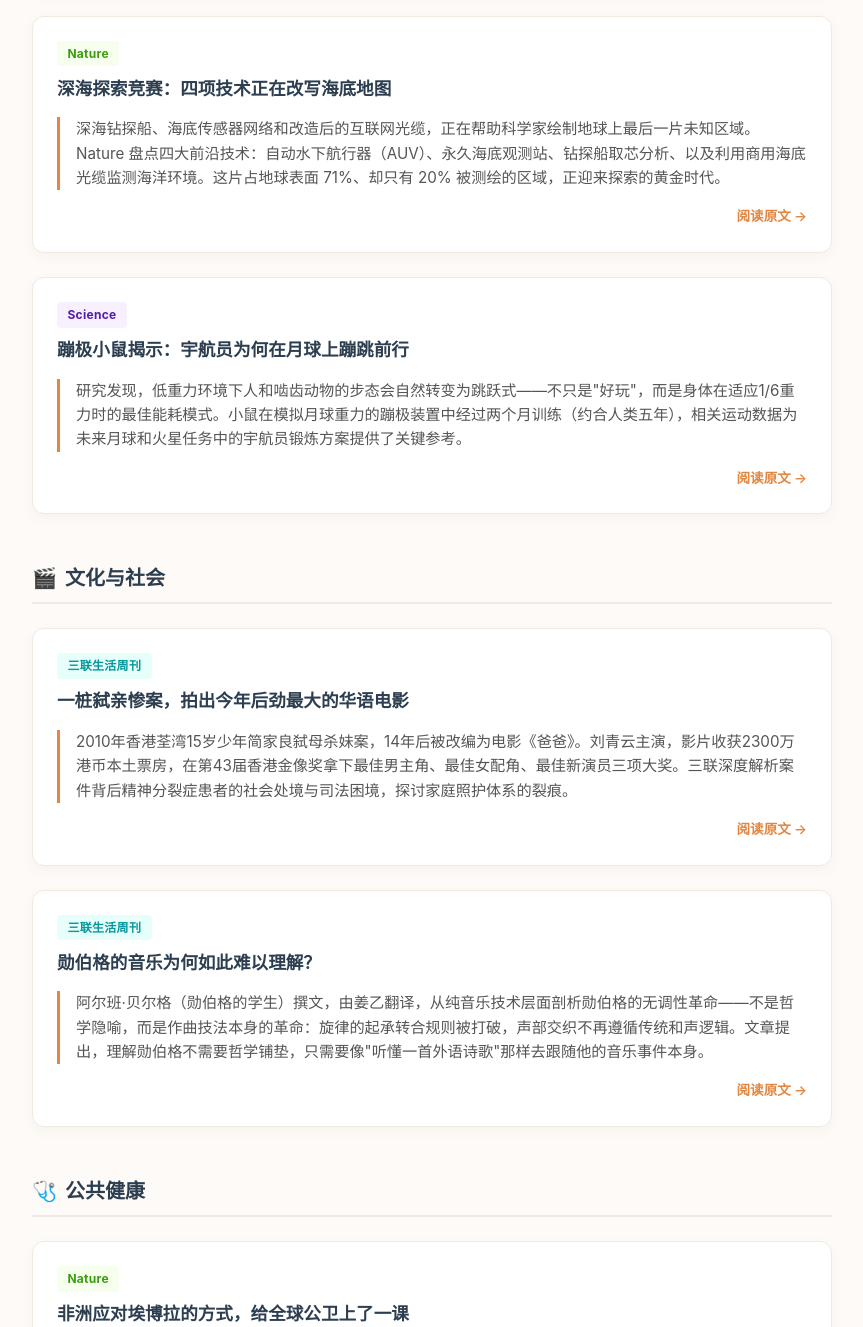
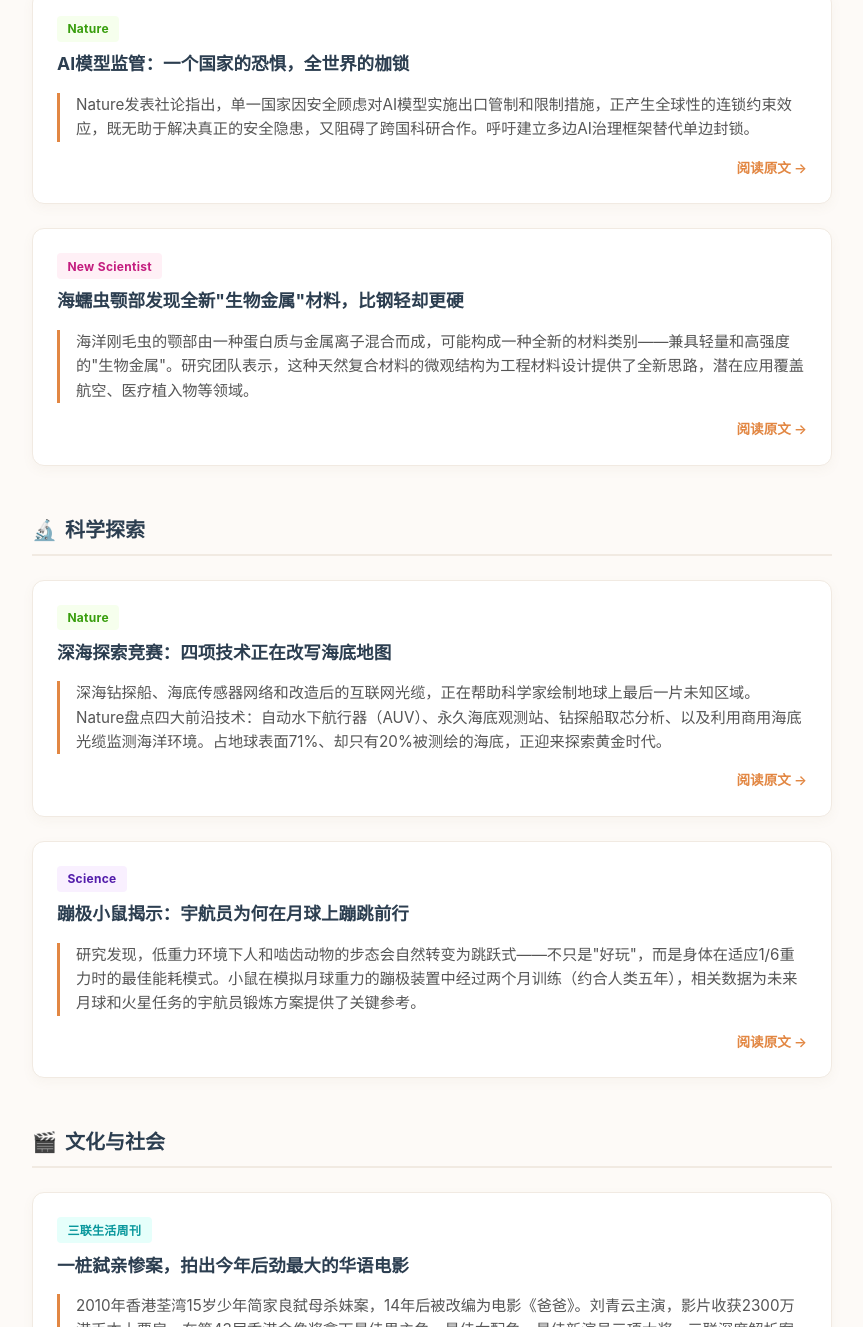
Before and after one commit to Zhou-Ji-Feng/daily-hot, a plain HTML site: page 2026-07-15.html in a window 1280 px wide. Shown: the part 1437-2764 px from the top of the page, without its empty margins (208-1071 px from the left). Drawn offline with Linux system fonts and the light colour scheme.

Commit message:
📡 2026-07-15 每日热点更新

```diff
--- a/2026-07-15.html
+++ b/2026-07-15.html
@@ -37,6 +37,18 @@
 
 <article class="hot-card">
   <div class="card-header">
+   <span class="media-badge badge-cctv">CCTV新闻30分</span>
+   <h3 class="news-title">国际简讯：特朗普恢复对伊港口封锁，格雷厄姆参议员离世</h3>
+  </div>
+  <blockquote class="news-summary">特朗普宣布恢复对伊朗港口的封锁，回应德黑兰袭击商船事件；美国资深参议员、对华鹰派格雷厄姆骤然离世，各方哀悼；美日菲等14国就南海仲裁案裁决十周年发表联合声明。与此同时，美军重启霍尔木兹海峡封锁行动，中东局势再度升温。</blockquote>
+  <div class="card-footer">
+   <a href="https://tv.cctv.com/2026/07/14/VIDEX1eSeUYeWWihq2l7ZC3g260714.shtml" target="_blank" rel="noopener" class="origin-link">
+    阅读原文 <span class="arrow">→</span>
+   </a>
+  </div>
+</article>
+<article class="hot-card">
+  <div class="card-header">
    <span class="media-badge badge-guardian">The Guardian</span>
    <h3 class="news-title">美国法警在路易斯安那州执行逮捕令时遭枪击身亡</h3>
   </div>
@@ -52,7 +64,7 @@
    <span class="media-badge badge-guardian">The Guardian</span>
    <h3 class="news-title">委内瑞拉震后：政府保障房坍塌点燃民怨</h3>
   </div>
-  <blockquote class="news-summary">两次强震将查韦斯时代的标志性工程OPPE 25保障房项目夷为废墟。调查揭示建筑质量严重不达标，引发对&quot;玻利瓦尔革命&quot;遗产的清算。支持查韦斯主义的中低层民众感到被背叛，震后救援与重建迟缓进一步加剧了政治动荡。</blockquote>
+  <blockquote class="news-summary">两次强震将查韦斯时代的标志性工程OPPE 25保障房项目夷为废墟。调查揭示建筑质量严重不达标，引发对&quot;玻利瓦尔革命&quot;遗产的清算。震后救援与重建迟缓进一步加剧了政治动荡。</blockquote>
   <div class="card-footer">
    <a href="https://www.theguardian.com/news/ng-interactive/2026/jul/12/a-revolution-in-ruins-fury-amid-the-rubble-of-a-housing-project-in-quake-hit-venezuela" target="_blank" rel="noopener" class="origin-link">
     阅读原文 <span class="arrow">→</span>
@@ -68,7 +80,7 @@
    <span class="media-badge badge-nature">Nature</span>
    <h3 class="news-title">AI模型监管：一个国家的恐惧，全世界的枷锁</h3>
   </div>
-  <blockquote class="news-summary">Nature发表社论指出，单一国家因安全顾虑对AI模型实施出口管制和限制措施，正产生全球性的连锁约束效应。这种做法既无助于解决真正的安全隐患，又阻碍了跨国科研合作。呼吁建立多边AI治理框架，替代单边封锁。</blockquote>
+  <blockquote class="news-summary">Nature发表社论指出，单一国家因安全顾虑对AI模型实施出口管制和限制措施，正产生全球性的连锁约束效应，既无助于解决真正的安全隐患，又阻碍了跨国科研合作。呼吁建立多边AI治理框架替代单边封锁。</blockquote>
   <div class="card-footer">
    <a href="https://www.nature.com/articles/d41586-026-02187-z" target="_blank" rel="noopener" class="origin-link">
     阅读原文 <span class="arrow">→</span>
@@ -77,10 +89,26 @@
 </article>
 <article class="hot-card">
   <div class="card-header">
+   <span class="media-badge badge-newscientist">New Scientist</span>
+   <h3 class="news-title">海蠕虫颚部发现全新&quot;生物金属&quot;材料，比钢轻却更硬</h3>
+  </div>
+  <blockquote class="news-summary">海洋刚毛虫的颚部由一种蛋白质与金属离子混合而成，可能构成一种全新的材料类别——兼具轻量和高强度的&quot;生物金属&quot;。研究团队表示，这种天然复合材料的微观结构为工程材料设计提供了全新思路，潜在应用覆盖航空、医疗植入物等领域。</blockquote>
+  <div class="card-footer">
+   <a href="https://www.newscientist.com/article/2579072-hard-but-lightweight-bio-metal-material-discovered-in-sea-worm-jaws/" target="_blank" rel="noopener" class="origin-link">
+    阅读原文 <span class="arrow">→</span>
+   </a>
+  </div>
+</article>
+</section>
+<section class="category-section">
+  <h2 class="category-title"><span class="category-icon">🔬</span> 科学探索</h2>
+
+<article class="hot-card">
+  <div class="card-header">
    <span class="media-badge badge-nature">Nature</span>
    <h3 class="news-title">深海探索竞赛：四项技术正在改写海底地图</h3>
   </div>
-  <blockquote class="news-summary">深海钻探船、海底传感器网络和改造后的互联网光缆，正在帮助科学家绘制地球上最后一片未知区域。Nature 盘点四大前沿技术：自动水下航行器（AUV）、永久海底观测站、钻探船取芯分析、以及利用商用海底光缆监测海洋环境。这片占地球表面 71%、却只有 20% 被测绘的区域，正迎来探索的黄金时代。</blockquote>
+  <blockquote class="news-summary">深海钻探船、海底传感器网络和改造后的互联网光缆，正在帮助科学家绘制地球上最后一片未知区域。Nature盘点四大前沿技术：自动水下航行器（AUV）、永久海底观测站、钻探船取芯分析、以及利用商用海底光缆监测海洋环境。占地球表面71%、却只有20%被测绘的海底，正迎来探索黄金时代。</blockquote>
   <div class="card-footer">
    <a href="https://www.nature.com/articles/d41586-026-01988-6" target="_blank" rel="noopener" class="origin-link">
     阅读原文 <span class="arrow">→</span>
@@ -92,7 +120,7 @@
    <span class="media-badge badge-science">Science</span>
    <h3 class="news-title">蹦极小鼠揭示：宇航员为何在月球上蹦跳前行</h3>
   </div>
-  <blockquote class="news-summary">研究发现，低重力环境下人和啮齿动物的步态会自然转变为跳跃式——不只是&quot;好玩&quot;，而是身体在适应1/6重力时的最佳能耗模式。小鼠在模拟月球重力的蹦极装置中经过两个月训练（约合人类五年），相关运动数据为未来月球和火星任务中的宇航员锻炼方案提供了关键参考。</blockquote>
+  <blockquote class="news-summary">研究发现，低重力环境下人和啮齿动物的步态会自然转变为跳跃式——不只是&quot;好玩&quot;，而是身体在适应1/6重力时的最佳能耗模式。小鼠在模拟月球重力的蹦极装置中经过两个月训练（约合人类五年），相关数据为未来月球和火星任务的宇航员锻炼方案提供了关键参考。</blockquote>
   <div class="card-footer">
    <a href="https://www.science.org/content/article/ai-can-invent-entirely-new-languages-it-creative" target="_blank" rel="noopener" class="origin-link">
     阅读原文 <span class="arrow">→</span>
@@ -111,18 +139,6 @@
   <blockquote class="news-summary">2010年香港荃湾15岁少年简家良弑母杀妹案，14年后被改编为电影《爸爸》。刘青云主演，影片收获2300万港币本土票房，在第43届香港金像奖拿下最佳男主角、最佳女配角、最佳新演员三项大奖。三联深度解析案件背后精神分裂症患者的社会处境与司法困境，探讨家庭照护体系的裂痕。</blockquote>
   <div class="card-footer">
    <a href="http://weixin.sogou.com/weixin?type=2&amp;query=三联生活周刊+一桩弑亲惨案，拍出了今年后劲最大的华语电影？" target="_blank" rel="noopener" class="origin-link">
-    阅读原文 <span class="arrow">→</span>
-   </a>
-  </div>
-</article>
-<article class="hot-card">
-  <div class="card-header">
-   <span class="media-badge badge-lifeweek">三联生活周刊</span>
-   <h3 class="news-title">勋伯格的音乐为何如此难以理解？</h3>
-  </div>
-  <blockquote class="news-summary">阿尔班·贝尔格（勋伯格的学生）撰文，由姜乙翻译，从纯音乐技术层面剖析勋伯格的无调性革命——不是哲学隐喻，而是作曲技法本身的革命：旋律的起承转合规则被打破，声部交织不再遵循传统和声逻辑。文章提出，理解勋伯格不需要哲学铺垫，只需要像&quot;听懂一首外语诗歌&quot;那样去跟随他的音乐事件本身。</blockquote>
-  <div class="card-footer">
-   <a href="http://weixin.sogou.com/weixin?type=2&amp;query=三联生活周刊+勋伯格的音乐为何如此难以理解？" target="_blank" rel="noopener" class="origin-link">
     阅读原文 <span class="arrow">→</span>
    </a>
   </div>
```
